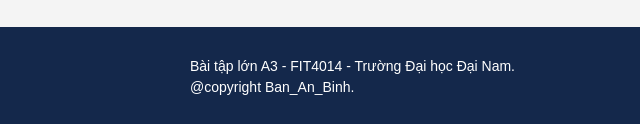
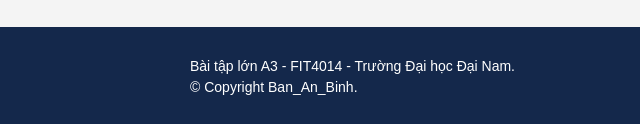
Before and after one commit to binh9787/quy_trinh_muon_tra_sach, a plain HTML site: page index.html in a window 1280 px wide. Shown: the part 756-880 px from the top of the page, 0-640 px from the left. Drawn offline with Linux system fonts and the light colour scheme.

Commit message:
Fix copyright symbol in footer

```diff
--- a/index.html
+++ b/index.html
@@ -59,7 +59,7 @@
 <footer>
   <div class="wrapper">
     <p>Bài tập lớn A3 - FIT4014 - Trường Đại học Đại Nam.<br>
-    @copyright Ban_An_Binh.</p>
+    &copy; Copyright Ban_An_Binh.</p>
   </div>
 </footer>
 
```
